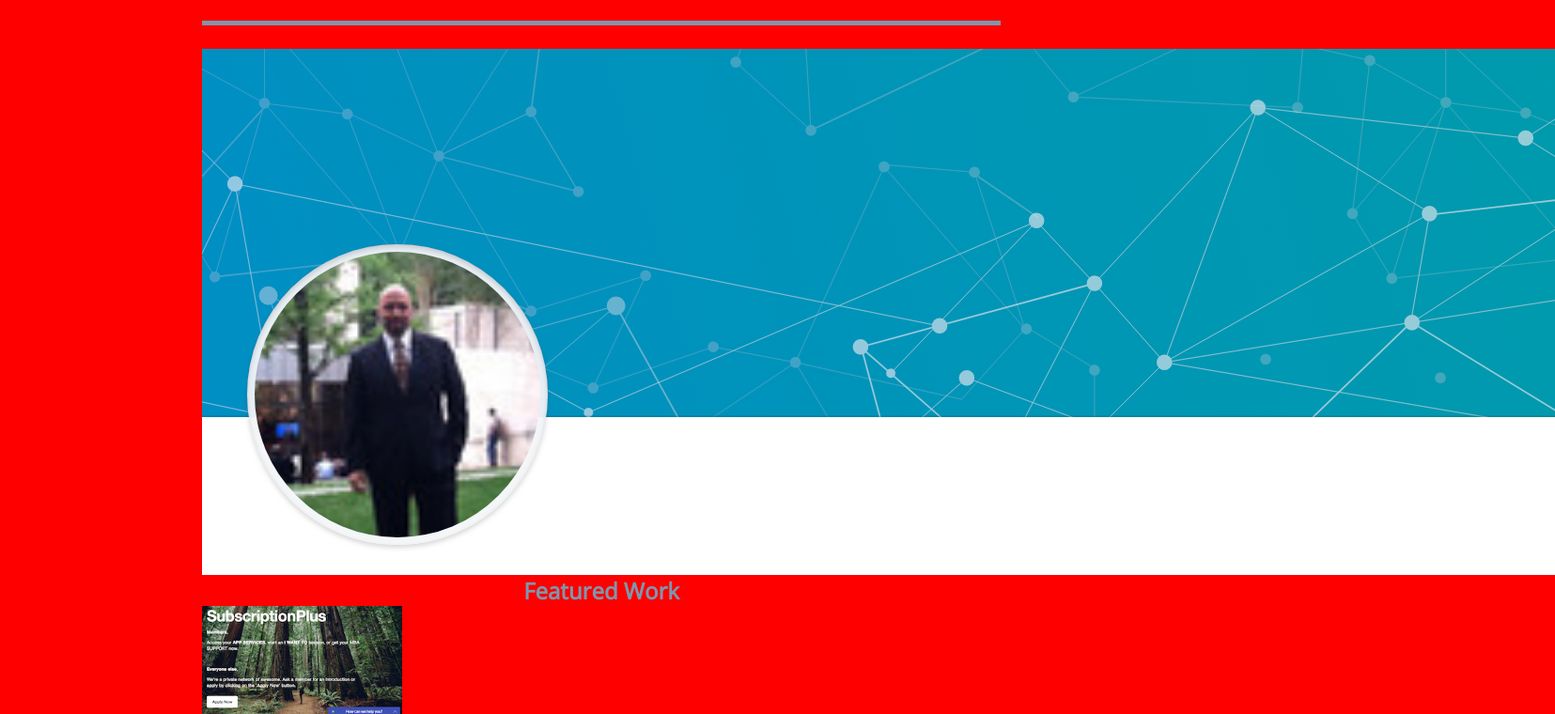
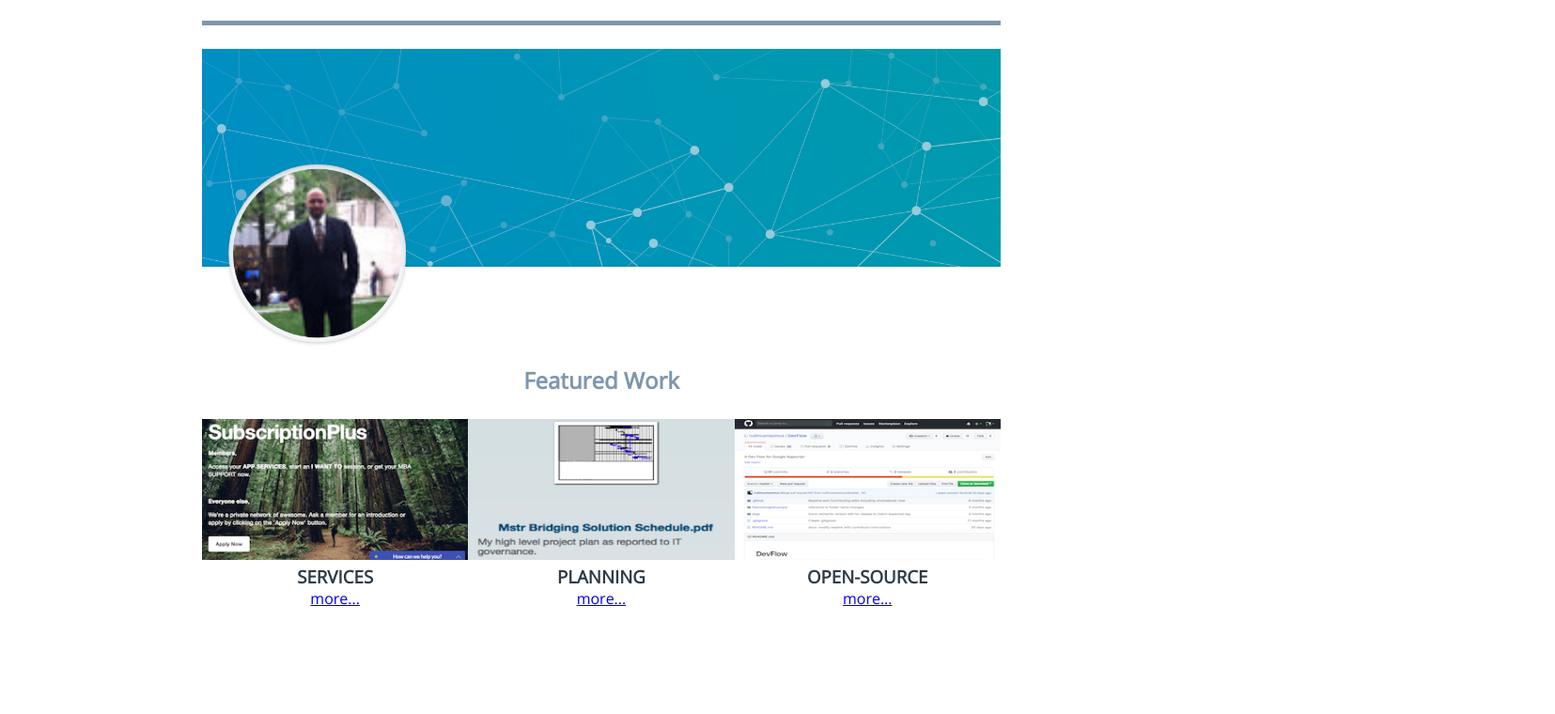
Before and after one commit to rudimusmaximus/FENDp1, a plain HTML site: page index.html in a window 1280 px wide. Shown: the part 123-883 px from the top of the page at 94% size, 1655 px wide, since content can reach past the window. After the commit the page ends 800 px from the top, so only its background shows below. Drawn offline with nearby package versions, Linux system fonts and the light colour scheme.

Commit message:
feat: completed flexbox adjustments
 -  ready for CSS and HTML style and rule compliance

 - double check and document validator results

See also: #9, #7, #6, #5, #4

```diff
--- a/css/responsive.css
+++ b/css/responsive.css
@@ -1,30 +1,53 @@
-.featured-items, .hero-container {
+.featured-items {
     display: flex;
     flex-wrap: wrap;
     }
-.body, .header, .main, .hero-container, .featured-items, .featured, .featured-img {
-    background-color: green;
+.featured, .featured-img, .featured-item-header, .featured-text  {
+  height: auto;
+  text-align: center;
+  width: 100%;
+}
+.body, .header, .main, .hero-container, .featured-items, .featured, .featured-img, .featured-item-header, .featured-text {
+    /* Green */
+    /* background-color: #087d08b5; */
     width: 100%;
     height: auto;
 }
 
 @media screen and (min-width: 480px) and (max-width: 849px) {
-  .body, .header, .main, .hero-container, .featured-items, .featured, .featured-img {
-      background-color: yellow;
-      max-width: 50%;
+  .body, .header, .main, .hero-container, .featured-items, .featured, .featured-img, .featured-item-header, .featured-text {
+      /* Yellow */
+      /* background-color: #e6e627e6; */
+      max-width: 100%;
       height: auto;
   }
 }
 @media screen and (min-width: 850px) {
+  .item-one {
+    order: 1;
+    width: 33.33%;
+  }
+  .item-two {
+    order: 2;
+    width: 33.33%;
+  }
+  .item-three {
+    order: 3;
+    width: 33.33%;
+  }
   .featured-img {
-    max-width: 25%;
-    height: auto;
+    height: 150px;
   }
-  .body, .header, .main, .hero-container, .featured-items, .featured {
+  .body, .header, .main, .hero-container, .hero-img {
     width: 850px;
     margin-left: auto;
     margin-right: auto;
-    background-color: red;
+    /* Blue */
+    /* background-color: #0e60b7db; */
     height: auto;
   }
+  /* .featured-item-header, .featured-text { */
+    /* Blue */
+    /* background-color: #0e60b7db; */
+    /* } */
 }
--- a/css/styles.css
+++ b/css/styles.css
@@ -29,6 +29,7 @@
 }
 .featured-work-header {
   text-align: center;
+  padding-bottom: 25px;
 }
 
 /* Set a max-width catch all in your main css to avoid overflow */
--- a/index.html
+++ b/index.html
@@ -23,14 +23,14 @@
   </header>
   <main class="main">
     <div class="hero-container">
-      <img srcset="img/Hero-320w.png 320w, img/Hero-480w.png 480w, img/Hero-720w.png 800w"
+      <img class="hero-img" srcset="img/Hero-320w.png 320w, img/Hero-480w.png 480w, img/Hero-720w.png 800w"
         sizes="(max-width: 320px) 280px, (max-width: 480px) 440px, 800px"
         src="img/Hero-720w.png" alt="My screen crop from LinkedIn profile of Raul Flores, Jr">
       <!-- images are screen copies of my profile with smaller sizes resampled and resized on macOS via default viewer -->
     </div>
     <section class="featured-work">
       <h2 class="featured-work-header">Featured Work</h2>
-      <!-- TODO: get better images or replace with course work -->
+      <!-- TODO: get better images or replace/expand with course work -->
       <div class="featured-items">
         <div class="featured item-one">
           <img class="images featured-img" src="img/featureOne.png" alt="a temporary image">
```
Also changed, not shown: 1 other file.
